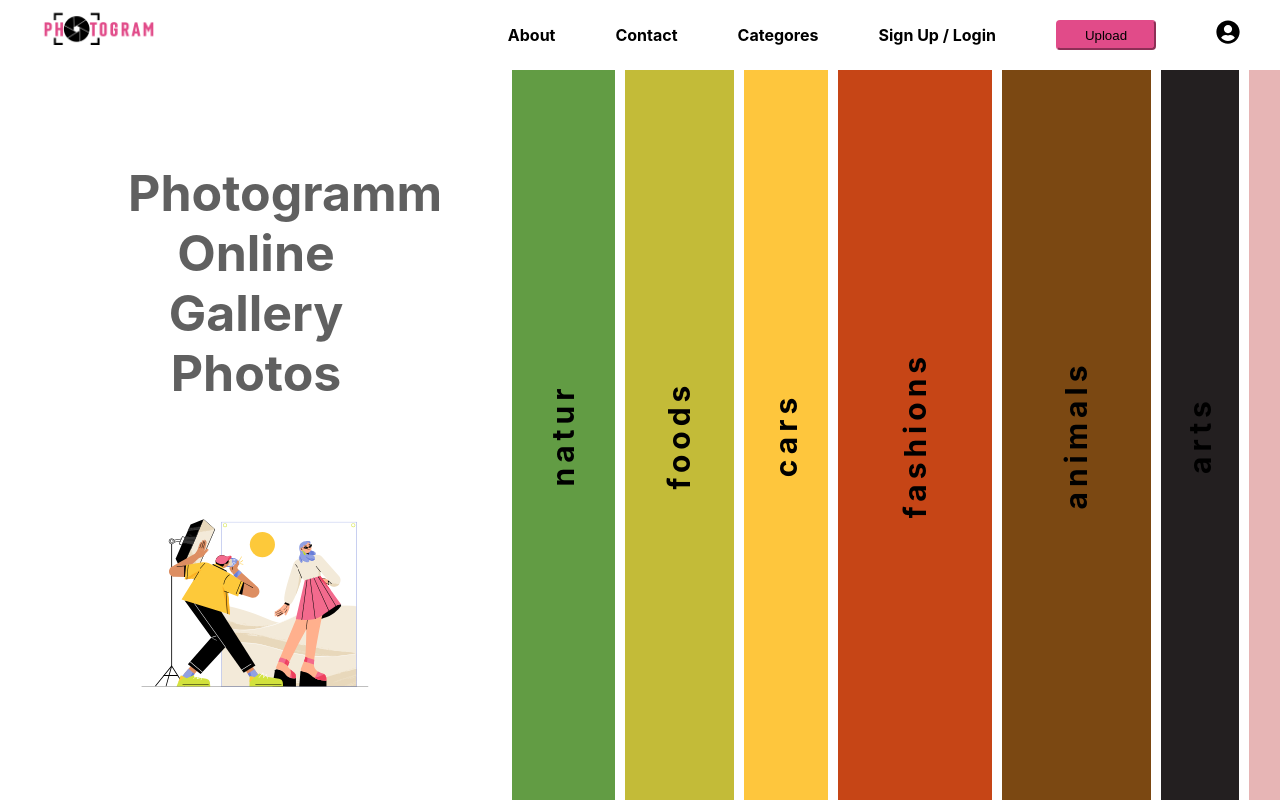
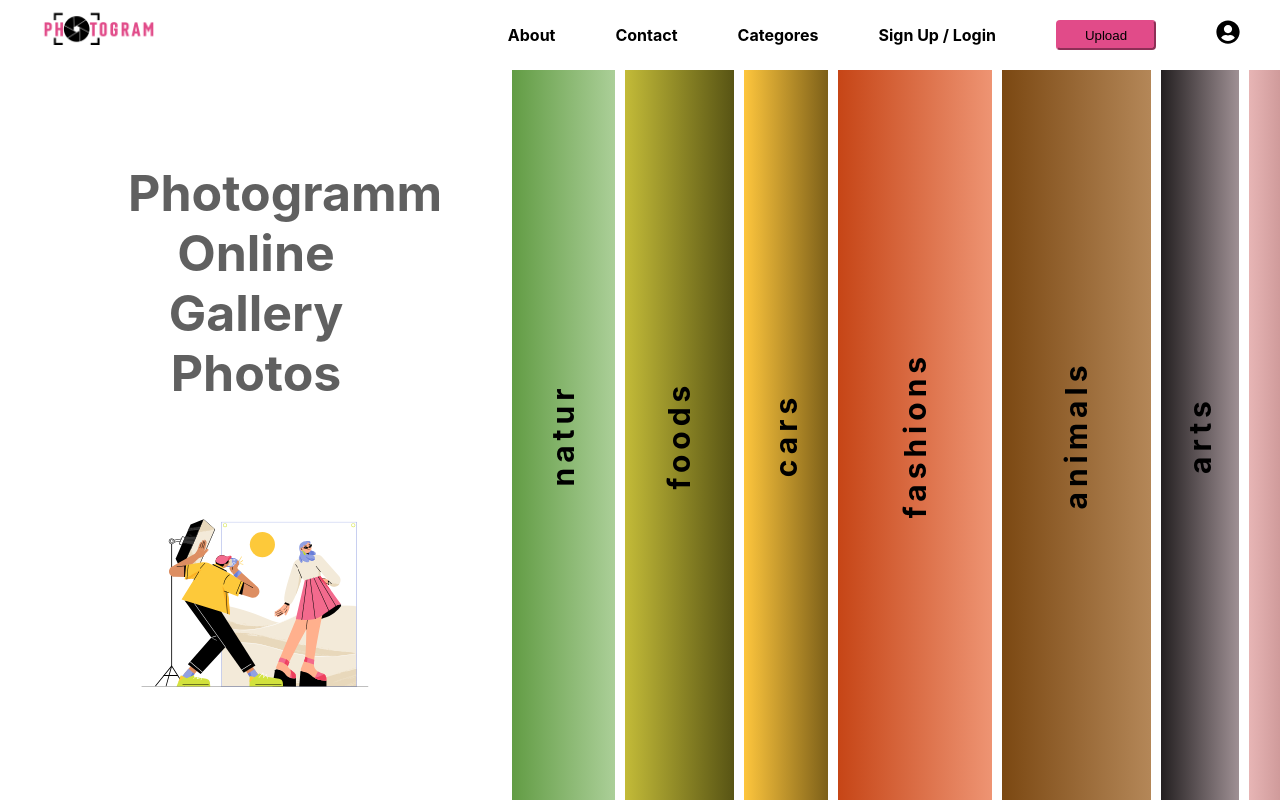
Before and after one commit to Our-Final-Project-DCI/frontend, a React (Create React App) app: page /category in a window 1280 px wide. Shown: the top 800 px of the page. Built offline with nearby package versions, Linux system fonts and the light colour scheme; no server answers.

Commit message:
category-styling

```diff
--- a/src/routes/category/index.scss
+++ b/src/routes/category/index.scss
@@ -1,10 +1,10 @@
-.Categorie{
+.Categorie {
     padding-top: 70px;
     height: 100vh;
     width: 100%;
     display: flex;
 
-    > .categorie-content-left{
+    >.categorie-content-left {
         width: 40%;
         height: 100%;
         display: flex;
@@ -12,31 +12,33 @@
         justify-content: center;
         align-items: center;
 
-        > .description{
-          width: 50%;
-          text-align: center;
-            > p{
+        >.description {
+            width: 50%;
+            text-align: center;
+
+            >p {
                 font-size: 50px;
                 font-weight: bold;
                 color: #606060;
             }
         }
-        > .img-content{
 
-            > img{
+        >.img-content {
+
+            >img {
                 max-width: 250px;
                 height: 300px;
             }
         }
     }
 
-    > .categorie-content-right{
+    >.categorie-content-right {
         width: 60%;
         height: 100%;
         display: flex;
         gap: 10px;
 
-        > .item{
+        >.item {
             width: 20%;
             height: 100%;
             display: flex;
@@ -44,7 +46,7 @@
             align-items: center;
             cursor: pointer;
 
-            > p{
+            >p {
                 transform: rotate(-90deg);
                 font-size: 30px;
                 font-weight: bold;
@@ -52,56 +54,63 @@
             }
         }
 
-        > .item-natur{
-            background-color: #629c44;
+        >.item-natur {
+            background: rgb(98,156,68);
+background: linear-gradient(90deg, rgba(98,156,68,1) 0%, rgba(171,207,152,1) 100%);
         }
 
-        > .item-foods{
-            background-color:#c3bb38 ;
+        >.item-foods {
+            background: rgb(195, 187, 56);
+            background: linear-gradient(90deg, rgba(195, 187, 56, 1) 0%, rgba(88, 84, 20, 1) 100%);
         }
 
-        > .item-cars{
-            background-color:#fec63d ;
+        >.item-cars {
+            background: rgb(254, 198, 61);
+            background: linear-gradient(90deg, rgba(254, 198, 61, 1) 0%, rgba(125, 96, 25, 1) 100%);
         }
 
-        > .item-fashions{
-            background-color: #c64516;
+        >.item-fashions {
+            background: rgb(198,69,22);
+background: linear-gradient(90deg, rgba(198,69,22,1) 0%, rgba(238,148,115,1) 100%);
         }
 
-        > .item-animals{
-            background-color: #7b4812;
+        >.item-animals {
+            background: rgb(123,72,18);
+background: linear-gradient(90deg, rgba(123,72,18,1) 0%, rgba(180,135,88,1) 100%);
         }
 
-        > .item-arts{
-            background-color: #231f20;
+        >.item-arts {
+            background: rgb(35,31,32);
+background: linear-gradient(90deg, rgba(35,31,32,1) 0%, rgba(159,144,148,1) 100%);
         }
 
-        > .item-others{
-            background-color: #e7b5b5;
+        >.item-others {
+            background: rgb(231,181,181);
+background: linear-gradient(90deg, rgba(231,181,181,1) 0%, rgba(116,51,51,1) 100%);
         }
     }
 }
 
-@media screen and (max-width: 768px){
-    .Categorie{
+@media screen and (max-width: 768px) {
+    .Categorie {
         padding-top: 70px;
         height: 100vh;
         width: 100%;
         display: flex;
 
-        > .categorie-content-left{
+        >.categorie-content-left {
             display: none;
         }
 
-        > .categorie-content-right{
+        >.categorie-content-right {
             width: 100%;
             flex-direction: column;
             gap: 10px;
 
-            > .item{
+            >.item {
                 width: 100%;
 
-                > p{
+                >p {
                     transform: rotate(0deg);
                     font-size: 22px;
                     font-weight: bold;
```
